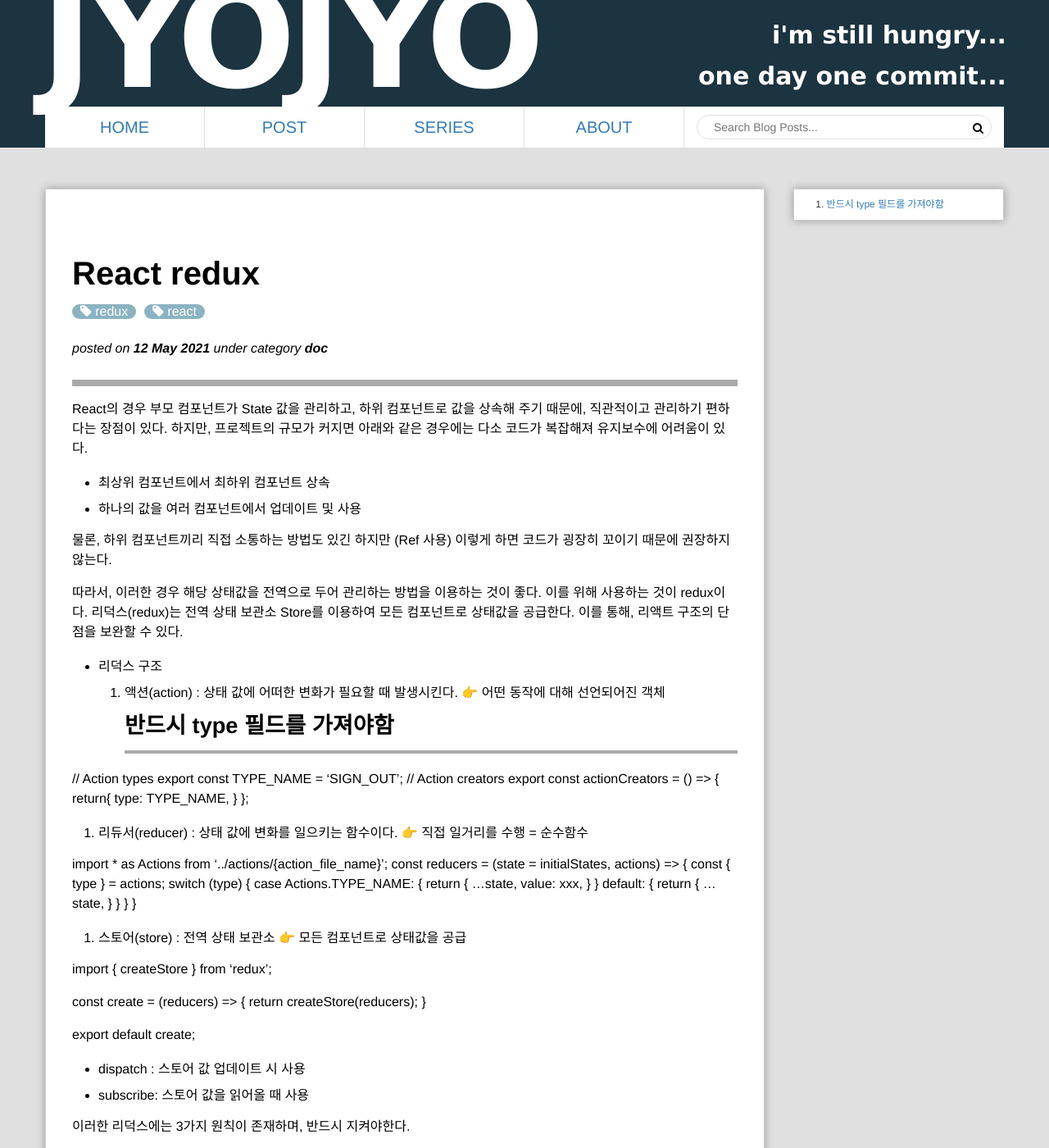
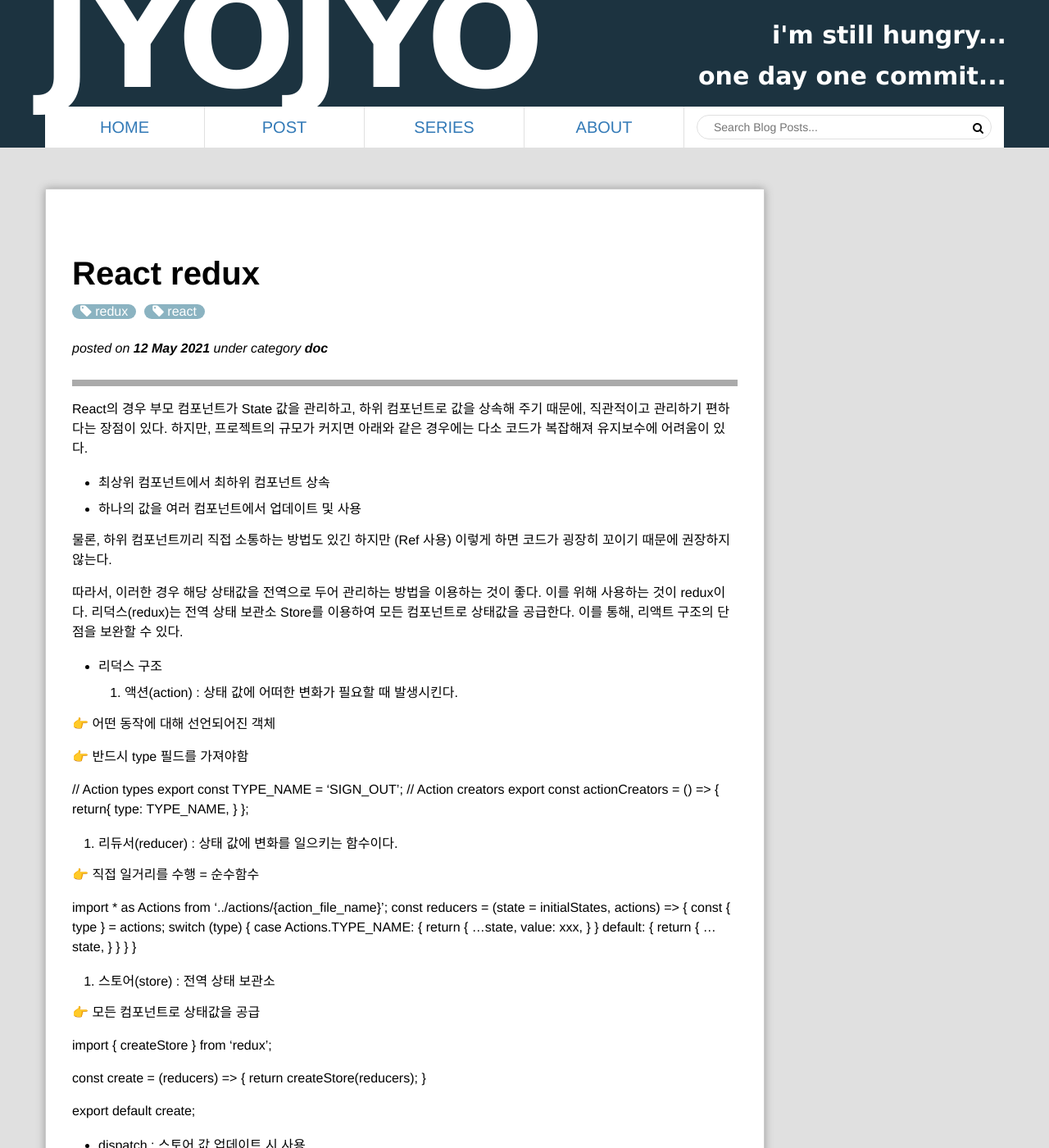
Before and after one commit to jyo-jyo/jyo-jyo.github.io, a Jekyll site: the page built from _posts/2021-05-12-react-redux.md, in a window 1280 px wide and 1400 px high. Shown: the whole window at 82% size. Built offline with Jekyll 4.4.1, drawn with Linux system fonts in a browser that asks for light colours; comment, search, counter and statistics services are not loaded.

Commit message:
study redux

```diff
--- a/_posts/2021-05-12-react-redux.md
+++ b/_posts/2021-05-12-react-redux.md
@@ -18,8 +18,10 @@ React의 경우 부모 컴포넌트가 State 값을 관리하고, 하위 컴포
 
 - 리덕스 구조
 1. 액션(action) : 상태 값에 어떠한 변화가 필요할 때 발생시킨다.
+
 👉 어떤 동작에 대해 선언되어진 객체
-# 반드시 type 필드를 가져야함
+
+👉 반드시 type 필드를 가져야함
 
 // Action types
 export const TYPE_NAME = 'SIGN_OUT';
@@ -31,6 +33,7 @@ export const actionCreators = () => {
 };
 
 2. 리듀서(reducer) : 상태 값에 변화를 일으키는 함수이다.
+
 👉 직접 일거리를 수행 = 순수함수
 
 import * as Actions from '../actions/{action_file_name}';
@@ -52,6 +55,7 @@ const reducers = (state = initialStates, actions) => {
 }
 
 3. 스토어(store) : 전역 상태 보관소
+
 👉 모든 컴포넌트로 상태값을 공급
 
 import { createStore } from 'redux';
```
